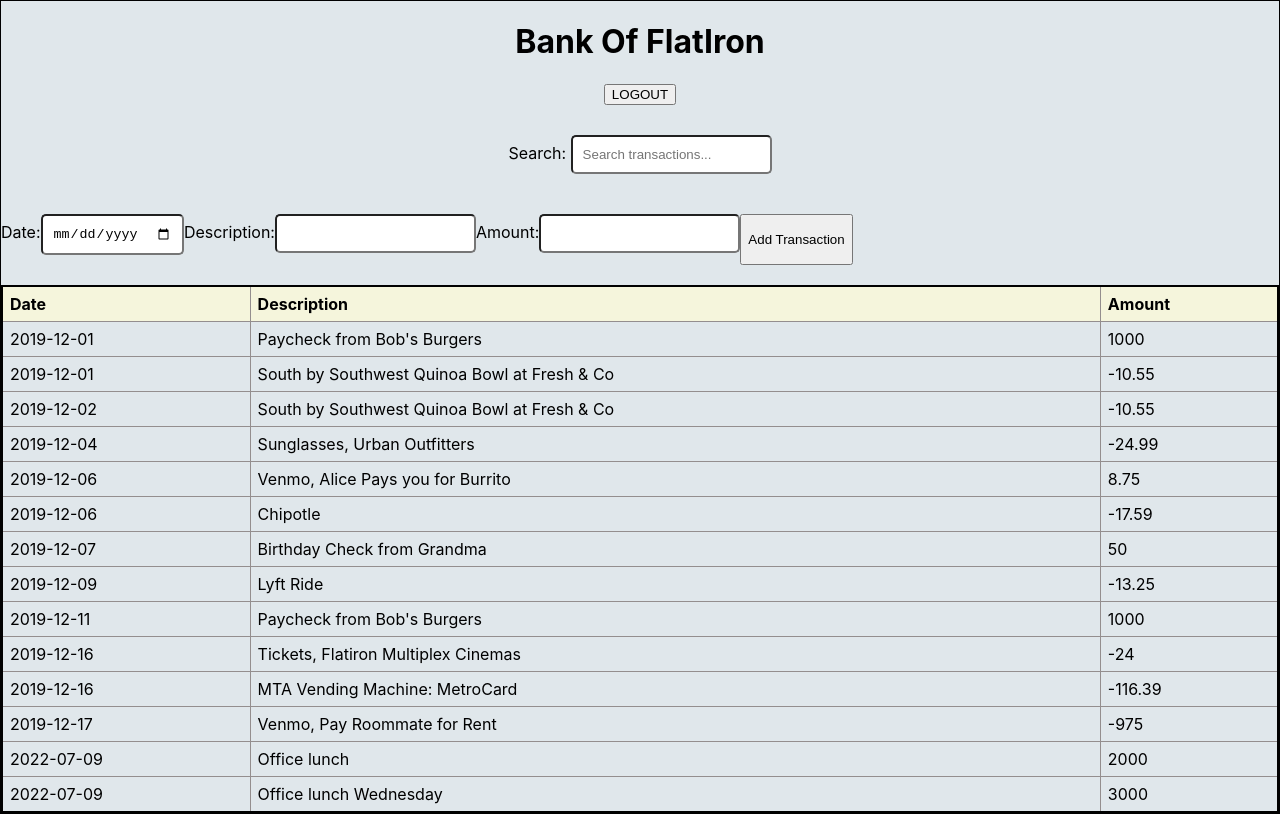
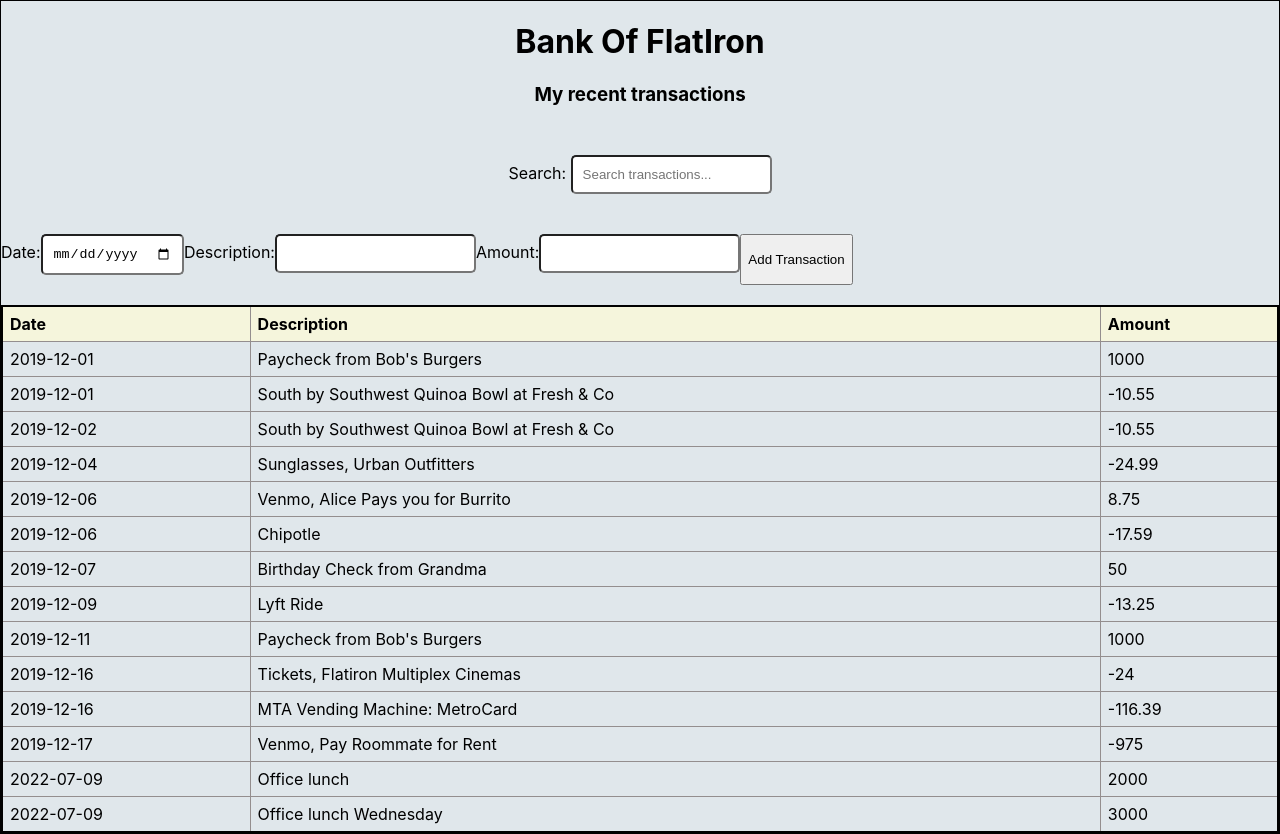
Before and after one commit to BrendahKiragu/brendah-week-1-code-challenge-bank-transaction-app, a React (Create React App) app: page / in a window 1280 px wide. Built offline with nearby package versions, Linux system fonts and the light colour scheme; data requests are answered from the project's data file.

Commit message:
adds a heading

```diff
--- a/src/components/Header.js
+++ b/src/components/Header.js
@@ -1,13 +1,11 @@
 import React from "react";
 
-function Header ({onLoggedMode, isLoggedIn}) {
+function Header () {
 
   return (
     <div>
       <h1>Bank Of FlatIron</h1>
-      <button onClick={onLoggedMode} >
-        {isLoggedIn ? "LOGIN" : "LOGOUT"}
-      </button>
+      <h3>My recent transactions</h3>
     </div>
   )
 }
```
